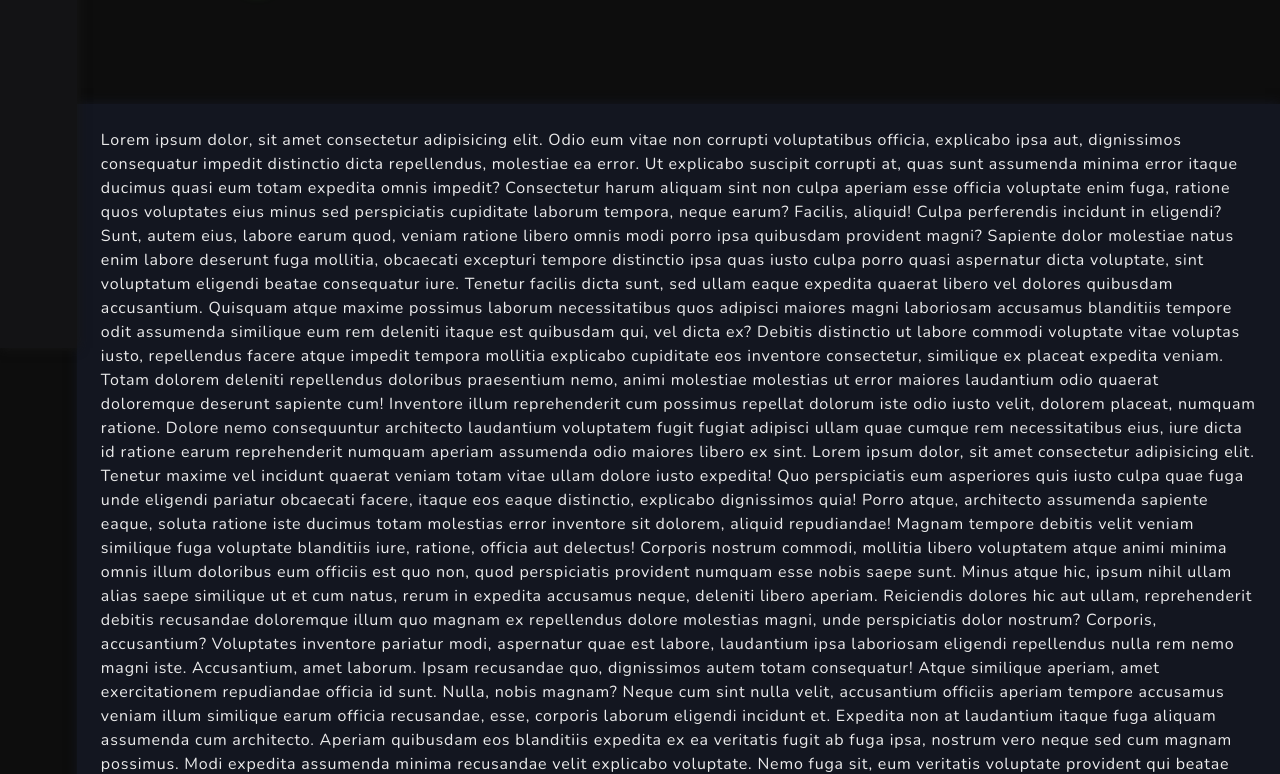
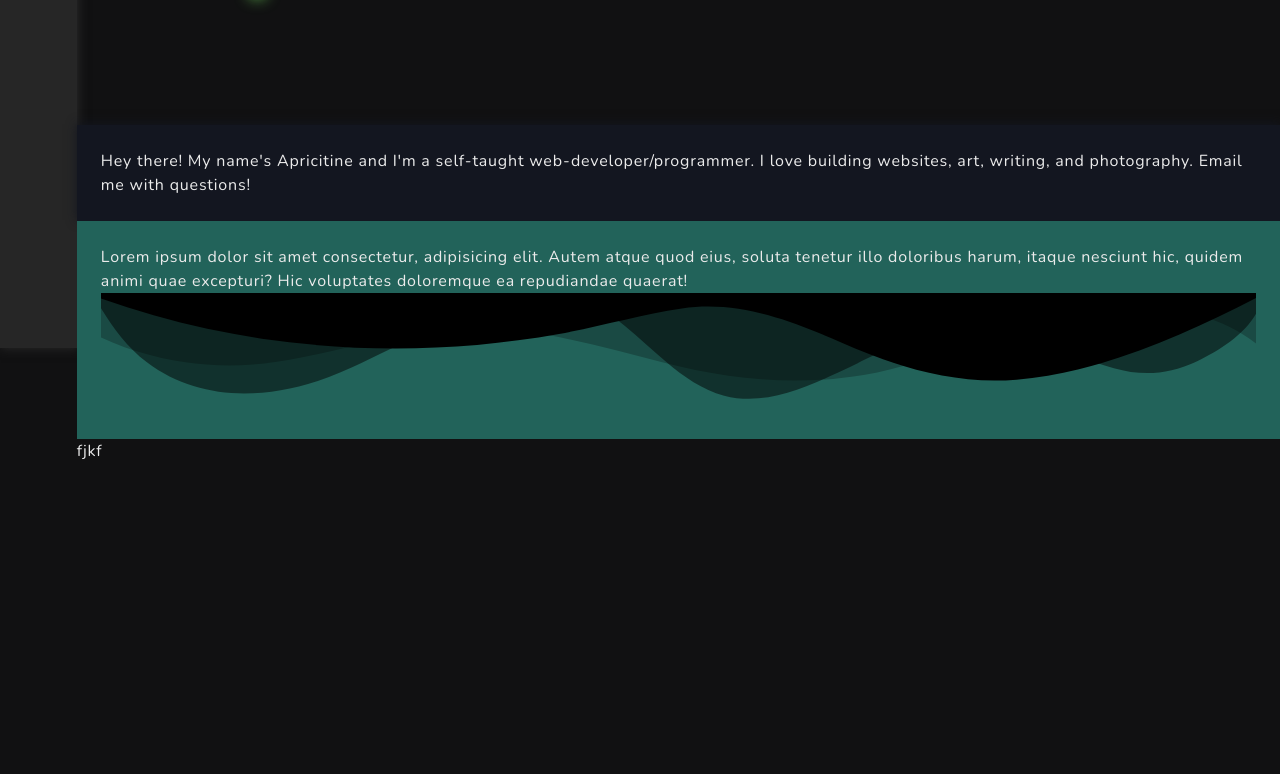
Before and after one commit to Apricitine/apricite, a Nuxt app: page / in a window 1280 px wide. Shown: the part 532-1306 px from the top of the page. After the commit the page ends 995 px from the top, so only its background shows below. Built offline with nearby package versions, Linux system fonts and the light colour scheme.

Commit message:
🖌️More CSS🖌️

```diff
--- a/app.vue
+++ b/app.vue
@@ -14,7 +14,16 @@
   </div>
 </template>
 
-<script lang="ts" setup></script>
+<script lang="ts" setup>
+useHead({
+  titleTemplate: (titleChunk) => {
+    return titleChunk ? `${titleChunk} | Apricitine` : "Apricitine";
+  },
+  viewport: "width=device-width, initial-scale=1, maximum-scale=1",
+  charset: "utf-8",
+  meta: [{ name: "description", content: "The Apricitine Homepage." }],
+});
+</script>
 
 <style lang="scss">
 @import "@/assets/sass/base.scss";
--- a/assets/sass/base.scss
+++ b/assets/sass/base.scss
@@ -3,8 +3,15 @@
 
 $scrollbar-min-width: $gui-min - 42px;
 
-*, *::before, *::after {
+*,
+*::before,
+*::after {
   box-sizing: border-box;
+  margin: 0;
+}
+
+::selection {
+  background-color: $accent-green1;
 }
 
 body {
--- a/assets/sass/mixins.scss
+++ b/assets/sass/mixins.scss
@@ -4,6 +4,12 @@
     margin-left: max($sidebar-width, $gui-min);
     height: 100%;
   }
+}
+
+@mixin index-section($bg-color) {
+  background: $bg-color;
+  padding: 2%;
+  position: relative;
 }
 
 @keyframes widen-sidebar {
--- a/assets/sass/variables.scss
+++ b/assets/sass/variables.scss
@@ -11,10 +11,11 @@ $scrollbar-accent-hover: linear-gradient(
   lighten($scrollbar-accent-fro, 5)
 );
 
-$accent-dark1: hsl(0, 0%, 9%);
-$accent-dark2: hsl(240, 5%, 8%);
-$accent-dark3: hsl(0, 0%, 5%);
+$accent-dark1: hsl(0, 0%, 17%);
+$accent-dark2: hsl(0, 0%, 15%);
+$accent-dark3: hsl(240, 3%, 7%);
 $accent-dark4: hsl(226, 25%, 10%);
+$accent-color1: hsl(172, 49%, 26%);
 
-$gradient-accent: $scrollbar-accent;
 $text-color1: hsl(0, 0%, 92%);
+$accent-green1: hsl(113, 51%, 62%);
--- a/components/Sidebar.vue
+++ b/components/Sidebar.vue
@@ -16,7 +16,7 @@ aside.sidebar {
   min-width: $gui-min;
   height: 100%;
   position: fixed;
-  border-top: 0.75pt solid $accent-dark3;
+  border-top: 0.75pt solid $accent-dark2;
   transition: width 0.5s;
 }
 </style>
--- a/components/TopNav.vue
+++ b/components/TopNav.vue
@@ -30,5 +30,6 @@ nav.top-navbar {
 input#search-bar {
   width: 20%;
   height: 40%;
+  float: left;
 }
 </style>
--- a/pages/index.vue
+++ b/pages/index.vue
@@ -5,95 +5,55 @@
         Welcome to
         <span class="glowy"> Aprictine </span>
       </h1>
-      <p class="quick-about">
-        Lorem ipsum dolor, sit amet consectetur adipisicing elit. Odio eum vitae
-        non corrupti voluptatibus officia, explicabo ipsa aut, dignissimos
-        consequatur impedit distinctio dicta repellendus, molestiae ea error. Ut
-        explicabo suscipit corrupti at, quas sunt assumenda minima error itaque
-        ducimus quasi eum totam expedita omnis impedit? Consectetur harum
-        aliquam sint non culpa aperiam esse officia voluptate enim fuga, ratione
-        quos voluptates eius minus sed perspiciatis cupiditate laborum tempora,
-        neque earum? Facilis, aliquid! Culpa perferendis incidunt in eligendi?
-        Sunt, autem eius, labore earum quod, veniam ratione libero omnis modi
-        porro ipsa quibusdam provident magni? Sapiente dolor molestiae natus
-        enim labore deserunt fuga mollitia, obcaecati excepturi tempore
-        distinctio ipsa quas iusto culpa porro quasi aspernatur dicta voluptate,
-        sint voluptatum eligendi beatae consequatur iure. Tenetur facilis dicta
-        sunt, sed ullam eaque expedita quaerat libero vel dolores quibusdam
-        accusantium. Quisquam atque maxime possimus laborum necessitatibus quos
-        adipisci maiores magni laboriosam accusamus blanditiis tempore odit
-        assumenda similique eum rem deleniti itaque est quibusdam qui, vel dicta
-        ex? Debitis distinctio ut labore commodi voluptate vitae voluptas iusto,
-        repellendus facere atque impedit tempora mollitia explicabo cupiditate
-        eos inventore consectetur, similique ex placeat expedita veniam. Totam
-        dolorem deleniti repellendus doloribus praesentium nemo, animi molestiae
-        molestias ut error maiores laudantium odio quaerat doloremque deserunt
-        sapiente cum! Inventore illum reprehenderit cum possimus repellat
-        dolorum iste odio iusto velit, dolorem placeat, numquam ratione. Dolore
-        nemo consequuntur architecto laudantium voluptatem fugit fugiat adipisci
-        ullam quae cumque rem necessitatibus eius, iure dicta id ratione earum
-        reprehenderit numquam aperiam assumenda odio maiores libero ex sint.
-        Lorem ipsum dolor, sit amet consectetur adipisicing elit. Tenetur maxime
-        vel incidunt quaerat veniam totam vitae ullam dolore iusto expedita! Quo
-        perspiciatis eum asperiores quis iusto culpa quae fuga unde eligendi
-        pariatur obcaecati facere, itaque eos eaque distinctio, explicabo
-        dignissimos quia! Porro atque, architecto assumenda sapiente eaque,
-        soluta ratione iste ducimus totam molestias error inventore sit dolorem,
-        aliquid repudiandae! Magnam tempore debitis velit veniam similique fuga
-        voluptate blanditiis iure, ratione, officia aut delectus! Corporis
-        nostrum commodi, mollitia libero voluptatem atque animi minima omnis
-        illum doloribus eum officiis est quo non, quod perspiciatis provident
-        numquam esse nobis saepe sunt. Minus atque hic, ipsum nihil ullam alias
-        saepe similique ut et cum natus, rerum in expedita accusamus neque,
-        deleniti libero aperiam. Reiciendis dolores hic aut ullam, reprehenderit
-        debitis recusandae doloremque illum quo magnam ex repellendus dolore
-        molestias magni, unde perspiciatis dolor nostrum? Corporis, accusantium?
-        Voluptates inventore pariatur modi, aspernatur quae est labore,
-        laudantium ipsa laboriosam eligendi repellendus nulla rem nemo magni
-        iste. Accusantium, amet laborum. Ipsam recusandae quo, dignissimos autem
-        totam consequatur! Atque similique aperiam, amet exercitationem
-        repudiandae officia id sunt. Nulla, nobis magnam? Neque cum sint nulla
-        velit, accusantium officiis aperiam tempore accusamus veniam illum
-        similique earum officia recusandae, esse, corporis laborum eligendi
-        incidunt et. Expedita non at laudantium itaque fuga aliquam assumenda
-        cum architecto. Aperiam quibusdam eos blanditiis expedita ex ea
-        veritatis fugit ab fuga ipsa, nostrum vero neque sed cum magnam
-        possimus. Modi expedita assumenda minima recusandae velit explicabo
-        voluptate. Nemo fuga sit, eum veritatis voluptate provident qui beatae
-        quia odio fugiat quidem quaerat quos cum adipisci perspiciatis omnis
-        blanditiis vero nostrum accusantium explicabo porro nisi esse iste
-        libero. Praesentium voluptate minus possimus, eligendi corporis, aliquam
-        cumque ratione at, temporibus tempora saepe officia! Laboriosam,
-        molestiae. Placeat eveniet quis quos officia minus, tempore saepe
-        reprehenderit tempora voluptas aspernatur nulla facilis dicta iste
-        tenetur ullam aliquam a excepturi est voluptate unde repudiandae
-        similique non? Delectus asperiores maiores eveniet eum vero magni
-        consectetur et nam maxime non itaque consequatur vitae nostrum quidem
-        veniam sapiente quae illum totam dolore iure, officiis est incidunt
-        voluptatibus pariatur! Harum rem quia magni aut eum nemo quam doloribus
-        in aliquam, a aspernatur recusandae voluptatum sint minus cumque ullam
-        facilis ipsum, doloremque eaque, ad natus quibusdam culpa maiores
-        incidunt! Aliquid amet dolorem illum sequi dignissimos laboriosam, fuga
-        sunt, blanditiis cumque voluptatum autem est qui doloribus maxime
-        voluptate dolor distinctio tempora cum, numquam alias consequatur. Atque
-        repellendus consequuntur earum doloribus ducimus. Laudantium consectetur
-        cumque provident numquam aut alias reiciendis tempora minus distinctio a
-        incidunt molestiae quod magni quae, dignissimos ipsum quisquam at ab
-        magnam. Totam, expedita et amet minus sint dolorem. Temporibus minus
-        iure delectus. Placeat at error deserunt magni, sint ea quae voluptatem
-        delectus iusto perferendis qui est a provident vitae aspernatur, sequi
-        dolores omnis facilis nostrum, perspiciatis rem. Repellat quidem
-        distinctio tempora magni inventore, ipsum consequuntur natus possimus
-        eius aspernatur dolore aliquid nisi sed nobis voluptatem. Quasi, iste
-        reiciendis quod sequi voluptates numquam ipsam maxime maiores architecto
-        doloribus sint quo tenetur unde. Perferendis cum fugiat sequi eius.
-      </p>
+      <section class="quick-about">
+        <p>
+          Hey there! My name's Apricitine and I'm a self-taught
+          web-developer/programmer. I love building websites, art, writing, and
+          photography. Email me with questions!
+        </p>
+      </section>
+      <section class="more-about">
+        <p>
+          Lorem ipsum dolor sit amet consectetur, adipisicing elit. Autem atque
+          quod eius, soluta tenetur illo doloribus harum, itaque nesciunt hic,
+          quidem animi quae excepturi? Hic voluptates doloremque ea repudiandae
+          quaerat!
+        </p>
+        <div class="custom-shape-divider-top-1662409434">
+          <svg
+            data-name="Layer 1"
+            xmlns="http://www.w3.org/2000/svg"
+            viewBox="0 0 1200 120"
+            preserveAspectRatio="none"
+          >
+            <path
+              d="M0,0V46.29c47.79,22.2,103.59,32.17,158,28,70.36-5.37,136.33-33.31,206.8-37.5C438.64,32.43,512.34,53.67,583,72.05c69.27,18,138.3,24.88,209.4,13.08,36.15-6,69.85-17.84,104.45-29.34C989.49,25,1113-14.29,1200,52.47V0Z"
+              opacity=".25"
+              class="shape-fill"
+            ></path>
+            <path
+              d="M0,0V15.81C13,36.92,27.64,56.86,47.69,72.05,99.41,111.27,165,111,224.58,91.58c31.15-10.15,60.09-26.07,89.67-39.8,40.92-19,84.73-46,130.83-49.67,36.26-2.85,70.9,9.42,98.6,31.56,31.77,25.39,62.32,62,103.63,73,40.44,10.79,81.35-6.69,119.13-24.28s75.16-39,116.92-43.05c59.73-5.85,113.28,22.88,168.9,38.84,30.2,8.66,59,6.17,87.09-7.5,22.43-10.89,48-26.93,60.65-49.24V0Z"
+              opacity=".5"
+              class="shape-fill"
+            ></path>
+            <path
+              d="M0,0V5.63C149.93,59,314.09,71.32,475.83,42.57c43-7.64,84.23-20.12,127.61-26.46,59-8.63,112.48,12.24,165.56,35.4C827.93,77.22,886,95.24,951.2,90c86.53-7,172.46-45.71,248.8-84.81V0Z"
+              class="shape-fill"
+            ></path>
+          </svg>
+        </div>
+      </section>
     </main>
+    <footer>fjkf</footer>
   </div>
 </template>
 
 <script lang="ts" setup>
 // import * as THREE from "three";
+
+useHead({
+  title: "Home",
+});
 
 // const threeScene = new THREE.Scene();
 // const threeCamera = new THREE.PerspectiveCamera(
@@ -141,18 +101,41 @@ h1.page-intro {
   letter-spacing: 0.075em;
   transition: all 1s;
   user-select: none;
+  margin-top: 8%;
+  margin-bottom: 8%;
 
   span.glowy {
     color: hsl(110, 60%, 60%);
     text-shadow: 0 0 15px hsl(110, 60%, 60%);
   }
-
-
 }
 
-p.quick-about {
-  background: $accent-dark4;
-  padding: 2%;
-  box-shadow: 0 -1px 10px $accent-dark4
+section.quick-about {
+  @include index-section($accent-dark4);
+  box-shadow: 0 -1px 10px $accent-dark4;
+}
+
+section.more-about {
+  @include index-section($accent-color1);
+
+  .clear-wave-top {
+    position: absolute;
+    bottom: 0;
+    left: 0;
+    width: 100%;
+    overflow: hidden;
+    line-height: 0;
+  }
+
+  .clear-wave-top svg {
+    position: relative;
+    display: block;
+    width: calc(100% + 1.3px);
+    height: 72px;
+  }
+
+  .clear-wave-top .shape-fill {
+    fill: #131620;
+  }
 }
 </style>
```
Also changed, not shown: nuxt.config.ts (+13 -15 lines), public/images/cas-devs.png (renamed from assets/images/cas-devs.png).
